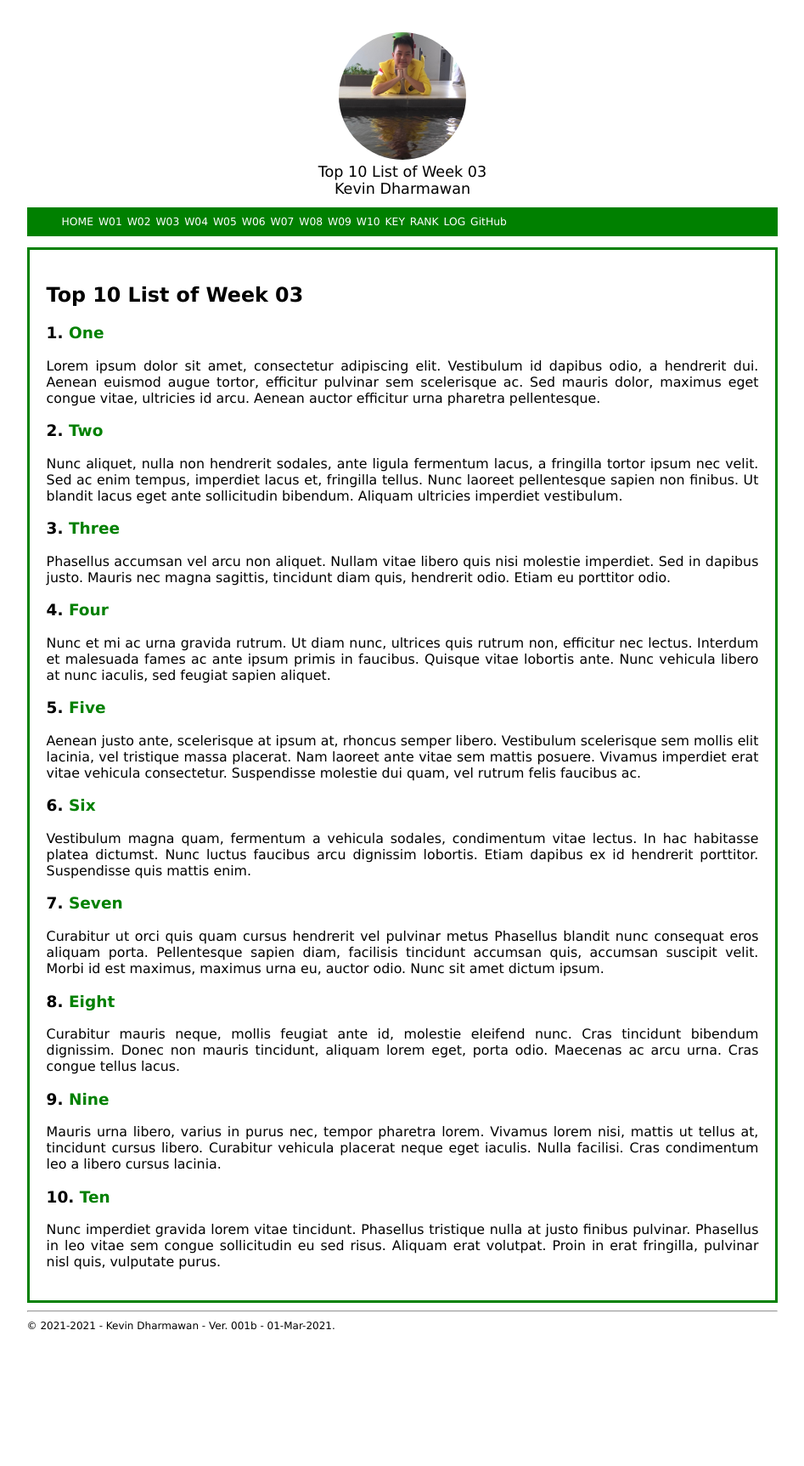
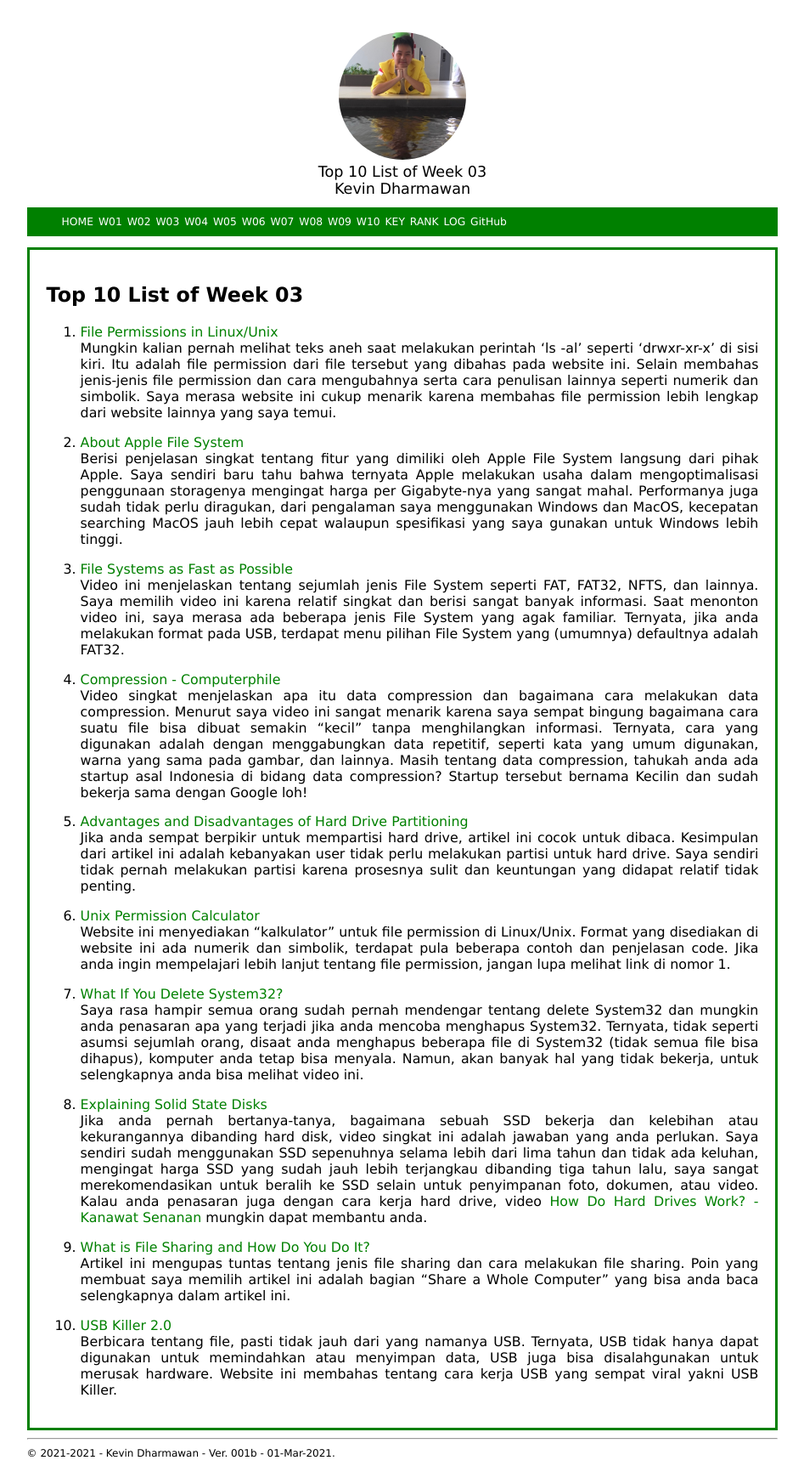
Before and after one commit to kevindharmawan/os211, a Jekyll site: the page built from w03.md, in a window 1280 px wide. Shown: the whole page at 85% size, without its empty margins (166-1113 px from the left). Built offline with Jekyll 4.4.1, drawn with Linux system fonts in a browser that asks for light colours; our own code applies the rules of GitHub Pages for plain Markdown files; before the commit the page ends 1575 px from its top, so only the background shows below that.

Commit message:
OS211 kevindharmawan

```diff
--- a/w03.md
+++ b/w03.md
@@ -5,72 +5,54 @@ permalink: /W03/
 
 # Top 10 List of Week 03
 
-### 1. [One](https://en.wikipedia.org/wiki/1)<br>
-Lorem ipsum dolor sit amet, consectetur adipiscing elit.
-Vestibulum id dapibus odio, a hendrerit dui.
-Aenean euismod augue tortor, efficitur pulvinar sem scelerisque ac.
-Sed mauris dolor, maximus eget congue vitae, ultricies id arcu.
-Aenean auctor efficitur urna pharetra pellentesque.
+1. [File Permissions in Linux/Unix](https://www.guru99.com/file-permissions.html)<br>
+Mungkin kalian pernah melihat teks aneh saat melakukan perintah 'ls -al' seperti 'drwxr-xr-x' di sisi kiri.
+Itu adalah file permission dari file tersebut yang dibahas pada website ini.
+Selain membahas jenis-jenis file permission dan cara mengubahnya serta cara penulisan lainnya seperti numerik dan simbolik.
+Saya merasa website ini cukup menarik karena membahas file permission lebih lengkap dari website lainnya yang saya temui.
 
-### 2. [Two](https://en.wikipedia.org/wiki/2)<br>
-Nunc aliquet, nulla non hendrerit sodales, ante ligula fermentum lacus, a fringilla tortor ipsum nec velit.
-Sed ac enim tempus, imperdiet lacus et, fringilla tellus.
-Nunc laoreet pellentesque sapien non finibus.
-Ut blandit lacus eget ante sollicitudin bibendum.
-Aliquam ultricies imperdiet vestibulum.
+2. [About Apple File System](https://developer.apple.com/documentation/foundation/file_system/about_apple_file_system)<br>
+Berisi penjelasan singkat tentang fitur yang dimiliki oleh Apple File System langsung dari pihak Apple.
+Saya sendiri baru tahu bahwa ternyata Apple melakukan usaha dalam mengoptimalisasi penggunaan storagenya mengingat harga per Gigabyte-nya yang sangat mahal.
+Performanya juga sudah tidak perlu diragukan, dari pengalaman saya menggunakan Windows dan MacOS, kecepatan searching MacOS jauh lebih cepat walaupun spesifikasi yang saya gunakan untuk Windows lebih tinggi.
 
-### 3. [Three](https://en.wikipedia.org/wiki/3)<br>
-Phasellus accumsan vel arcu non aliquet.
-Nullam vitae libero quis nisi molestie imperdiet.
-Sed in dapibus justo.
-Mauris nec magna sagittis, tincidunt diam quis, hendrerit odio.
-Etiam eu porttitor odio.
+3. [File Systems as Fast as Possible](https://www.youtube.com/watch?v=BV0-EPUYuQc)<br>
+Video ini menjelaskan tentang sejumlah jenis File System seperti FAT, FAT32, NFTS, dan lainnya.
+Saya memilih video ini karena relatif singkat dan berisi sangat banyak informasi.
+Saat menonton video ini, saya merasa ada beberapa jenis File System yang agak familiar.
+Ternyata, jika anda melakukan format pada USB, terdapat menu pilihan File System yang (umumnya) defaultnya adalah FAT32.
 
-### 4. [Four](https://en.wikipedia.org/wiki/4)<br>
-Nunc et mi ac urna gravida rutrum.
-Ut diam nunc, ultrices quis rutrum non, efficitur nec lectus.
-Interdum et malesuada fames ac ante ipsum primis in faucibus.
-Quisque vitae lobortis ante.
-Nunc vehicula libero at nunc iaculis, sed feugiat sapien aliquet.
+4. [Compression - Computerphile](https://www.youtube.com/watch?v=Lto-ajuqW3w)<br>
+Video singkat menjelaskan apa itu data compression dan bagaimana cara melakukan data compression.
+Menurut saya video ini sangat menarik karena saya sempat bingung bagaimana cara suatu file bisa dibuat semakin "kecil" tanpa menghilangkan informasi.
+Ternyata, cara yang digunakan adalah dengan menggabungkan data repetitif, seperti kata yang umum digunakan, warna yang sama pada gambar, dan lainnya.
+Masih tentang data compression, tahukah anda ada startup asal Indonesia di bidang data compression? Startup tersebut bernama Kecilin dan sudah bekerja sama dengan Google loh!
 
-### 5. [Five](https://en.wikipedia.org/wiki/5)<br>
-Aenean justo ante, scelerisque at ipsum at, rhoncus semper libero.
-Vestibulum scelerisque sem mollis elit lacinia, vel tristique massa placerat.
-Nam laoreet ante vitae sem mattis posuere.
-Vivamus imperdiet erat vitae vehicula consectetur.
-Suspendisse molestie dui quam, vel rutrum felis faucibus ac.
+5. [Advantages and Disadvantages of Hard Drive Partitioning](https://tipsmake.com/advantages-and-disadvantages-of-hard-drive-partitioning)<br>
+Jika anda sempat berpikir untuk mempartisi hard drive, artikel ini cocok untuk dibaca.
+Kesimpulan dari artikel ini adalah kebanyakan user tidak perlu melakukan partisi untuk hard drive.
+Saya sendiri tidak pernah melakukan partisi karena prosesnya sulit dan keuntungan yang didapat relatif tidak penting.
 
-### 6. [Six](https://en.wikipedia.org/wiki/6)<br>
-Vestibulum magna quam, fermentum a vehicula sodales, condimentum vitae lectus.
-In hac habitasse platea dictumst.
-Nunc luctus faucibus arcu dignissim lobortis.
-Etiam dapibus ex id hendrerit porttitor.
-Suspendisse quis mattis enim.
+6. [Unix Permission Calculator](http://permissions-calculator.org/)<br>
+Website ini menyediakan "kalkulator" untuk file permission di Linux/Unix.
+Format yang disediakan di website ini ada numerik dan simbolik, terdapat pula beberapa contoh dan penjelasan code.
+Jika anda ingin mempelajari lebih lanjut tentang file permission, jangan lupa melihat link di nomor 1.
 
-### 7. [Seven](https://en.wikipedia.org/wiki/7)<br>
-Curabitur ut orci quis quam cursus hendrerit vel pulvinar metus
-Phasellus blandit nunc consequat eros aliquam porta.
-Pellentesque sapien diam, facilisis tincidunt accumsan quis, accumsan suscipit velit.
-Morbi id est maximus, maximus urna eu, auctor odio.
-Nunc sit amet dictum ipsum.
+7. [What If You Delete System32?](https://www.youtube.com/watch?v=BBWT2CqEsO0)<br>
+Saya rasa hampir semua orang sudah pernah mendengar tentang delete System32 dan mungkin anda penasaran apa yang terjadi jika anda mencoba menghapus System32.
+Ternyata, tidak seperti asumsi sejumlah orang, disaat anda menghapus beberapa file di System32 (tidak semua file bisa dihapus), komputer anda tetap bisa menyala.
+Namun, akan banyak hal yang tidak bekerja, untuk selengkapnya anda bisa melihat video ini.
 
-### 8. [Eight](https://en.wikipedia.org/wiki/8)<br>
-Curabitur mauris neque, mollis feugiat ante id, molestie eleifend nunc.
-Cras tincidunt bibendum dignissim.
-Donec non mauris tincidunt, aliquam lorem eget, porta odio.
-Maecenas ac arcu urna.
-Cras congue tellus lacus.
+8. [Explaining Solid State Disks](https://www.youtube.com/watch?v=viac3j6MeII)<br>
+Jika anda pernah bertanya-tanya, bagaimana sebuah SSD bekerja dan kelebihan atau kekurangannya dibanding hard disk, video singkat ini adalah jawaban yang anda perlukan.
+Saya sendiri sudah menggunakan SSD sepenuhnya selama lebih dari lima tahun dan tidak ada keluhan, mengingat harga SSD yang sudah jauh lebih terjangkau dibanding tiga tahun lalu, saya sangat merekomendasikan untuk beralih ke SSD selain untuk penyimpanan foto, dokumen, atau video.
+Kalau anda penasaran juga dengan cara kerja hard drive, video [How Do Hard Drives Work? - Kanawat Senanan](https://www.youtube.com/watch?v=wteUW2sL7bc&t=128s) mungkin dapat membantu anda.
 
-### 9. [Nine](https://en.wikipedia.org/wiki/9)<br>
-Mauris urna libero, varius in purus nec, tempor pharetra lorem.
-Vivamus lorem nisi, mattis ut tellus at, tincidunt cursus libero.
-Curabitur vehicula placerat neque eget iaculis.
-Nulla facilisi.
-Cras condimentum leo a libero cursus lacinia.
+9. [What is File Sharing and How Do You Do It?](https://www.lifewire.com/file-sharing-on-computer-networks-817371#:~:text=When%20a%20file%20is%20shared%20between%20two%20computers%20over%20a,device%2C%20with%20no%20servers%20involved.)<br>
+Artikel ini mengupas tuntas tentang jenis file sharing dan cara melakukan file sharing.
+Poin yang membuat saya memilih artikel ini adalah bagian "Share a Whole Computer" yang bisa anda baca selengkapnya dalam artikel ini.
 
-### 10. [Ten](https://en.wikipedia.org/wiki/10)<br>
-Nunc imperdiet gravida lorem vitae tincidunt.
-Phasellus tristique nulla at justo finibus pulvinar.
-Phasellus in leo vitae sem congue sollicitudin eu sed risus.
-Aliquam erat volutpat.
-Proin in erat fringilla, pulvinar nisl quis, vulputate purus.
+10. [USB Killer 2.0](https://www.tomshardware.com/news/usb-killer-2.0-power-surge-attack,32669.html#:~:text=When%20plugged%20into%20a%20USB,lines%20of%20the%20host%20device.&text=This%20technique%20allows%20the%20USB,that%20has%20a%20USB%20port.)<br>
+Berbicara tentang file, pasti tidak jauh dari yang namanya USB.
+Ternyata, USB tidak hanya dapat digunakan untuk memindahkan atau menyimpan data, USB juga bisa disalahgunakan untuk merusak hardware.
+Website ini membahas tentang cara kerja USB yang sempat viral yakni USB Killer.
```
Also changed, not shown: TXT/mylog.txt (+6 -2 lines), w02.md (+10 -10 lines), 3 other files.
